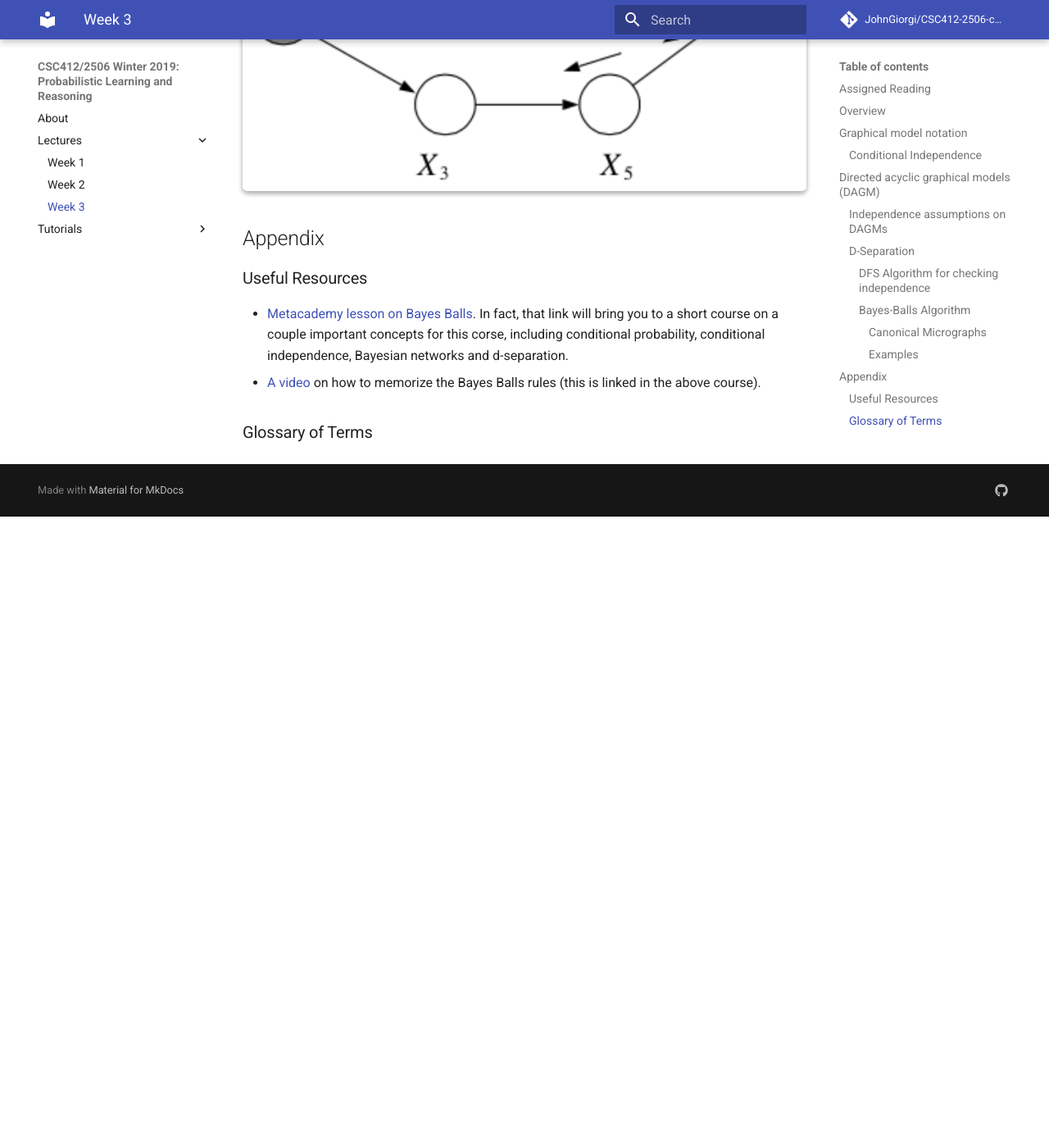
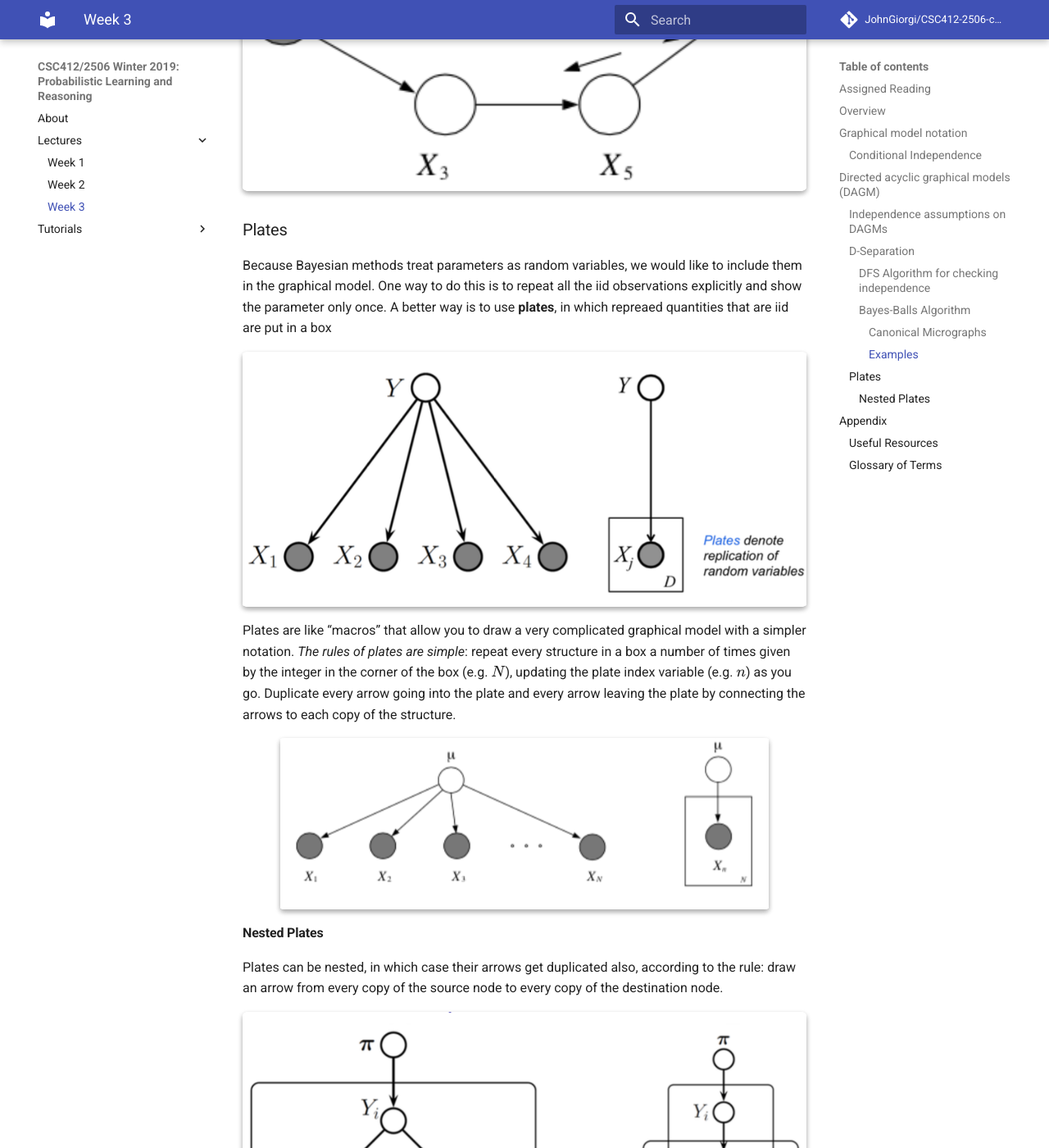
Before and after one commit to JohnGiorgi/CSC412-2506-course-notes, an MkDocs documentation site: the page built from docs/lectures/week_3.md, in a window 1280 px wide and 1400 px high, scrolled down 12259 px. Shown: the whole window at 82% size. Built offline with MkDocs 1.6.1 and Material for MkDocs 9.7.7, drawn with Linux system fonts in a browser that asks for light colours; formulas are drawn with MathJax 3; comment, search, counter and statistics services are not loaded; before the commit the page ends 12889 px from its top, so only the background shows below that; some of the changed text lies outside the part shown.

Commit message:
:books: Finish lecture 3 up to Markov Chains

```diff
--- a/docs/lectures/week_3.md
+++ b/docs/lectures/week_3.md
@@ -262,8 +262,24 @@ _Answer_:
 
   ![](../img/lecture_3_15.png)
 
+### Plates
 
+Because Bayesian methods treat parameters as random variables, we would like to include them in the graphical model. One way to do this is to repeat all the iid observations explicitly and show the parameter only once. A better way is to use __plates__, in which repreaed quantities that are iid are put in a box
 
+![](../img/lecture_3_16.png)
+
+Plates are like “macros” that allow you to draw a very complicated graphical model with a simpler notation.
+_The rules of plates are simple_: repeat every structure in a box a number of times given by the integer in the corner of the box (e.g. \(N\)), updating the plate index variable (e.g. \(n\)) as you go. Duplicate every arrow going into the plate and every arrow leaving the plate by connecting the arrows to each copy of the structure.
+
+![](../img/lecture_3_17.png)
+
+#### Nested Plates
+
+Plates can be nested, in which case their arrows get duplicated also, according to the rule: draw an arrow from every copy of the source node to every copy of the destination node.
+
+![](../img/lecture_3_18.png)
+
+Plates can also cross (intersect), in which case the nodes at the intersection have multiple indices and get duplicated a number of times equal to the product of the duplication numbers on all the plates containing them.
 
 ## Appendix
 
```
Also changed, not shown: docs/img/lecture_3_16.png (added), docs/img/lecture_3_17.png (added), docs/img/lecture_3_18.png (added).
